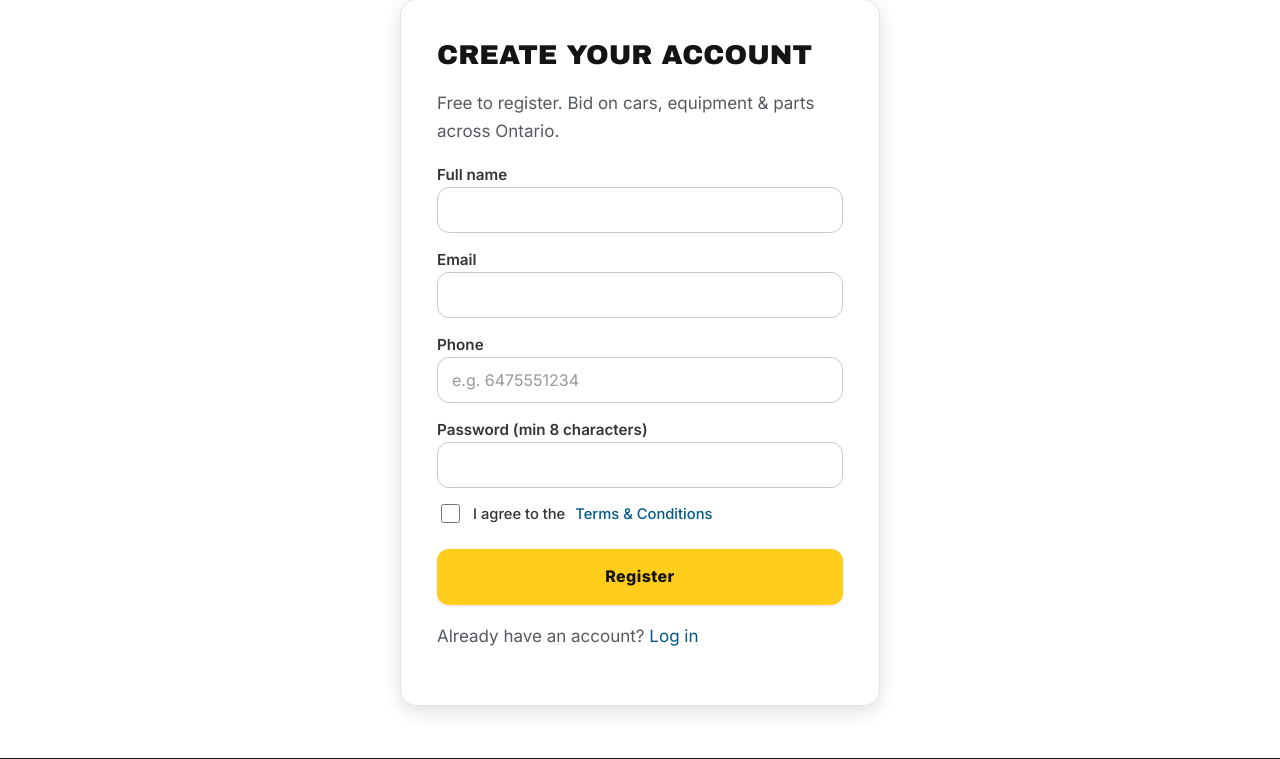
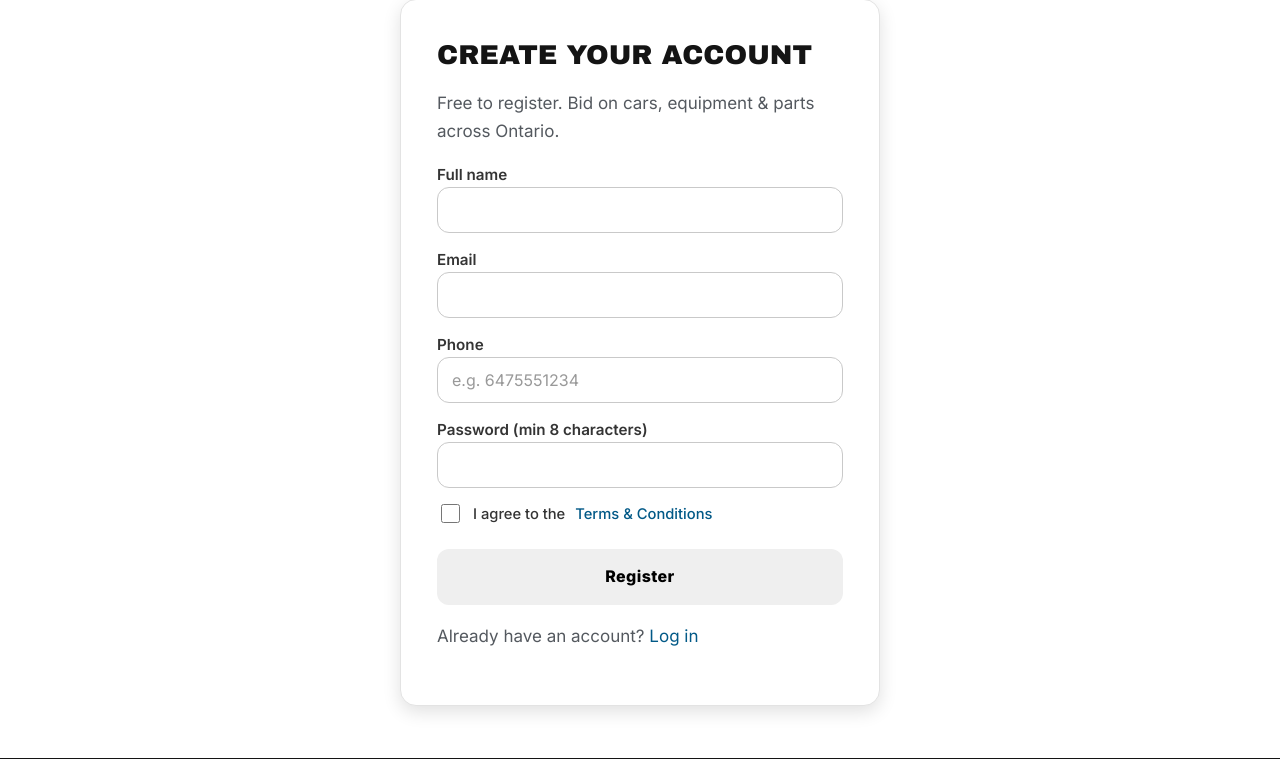
Before and after one commit to jamalkhudayar-glitch/kk-auctions, a Flask app: page /register in a window 1280 px wide. Shown: the part 171-930 px from the top of the page. Run offline with Flask 3, Linux system fonts and the light colour scheme.

Commit message:
Bryan's corporate look: white/blue theme, scrap-buying content removed

```diff
--- a/templates/register.html
+++ b/templates/register.html
@@ -21,7 +21,7 @@
       <input type="checkbox" name="agree_terms" required>
       I agree to the <a href="{{ url_for('terms') }}" target="_blank">Terms &amp; Conditions</a>
     </label>
-    <button class="btn btn-gold btn-lg" type="submit">Register</button>
+    <button class="btn btn-brand btn-lg" type="submit">Register</button>
   </form>
   <p class="muted">Already have an account? <a href="{{ url_for('login') }}">Log in</a></p>
 </div>
```
